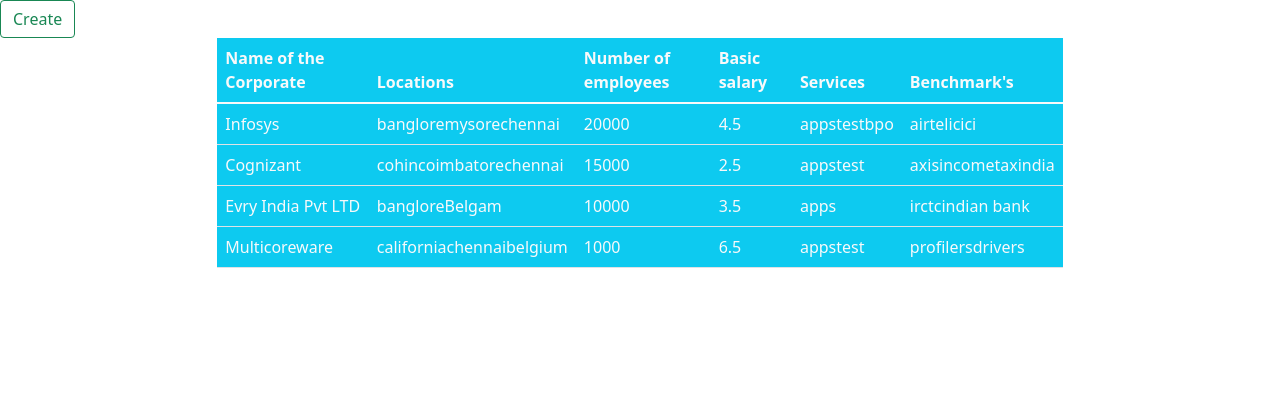
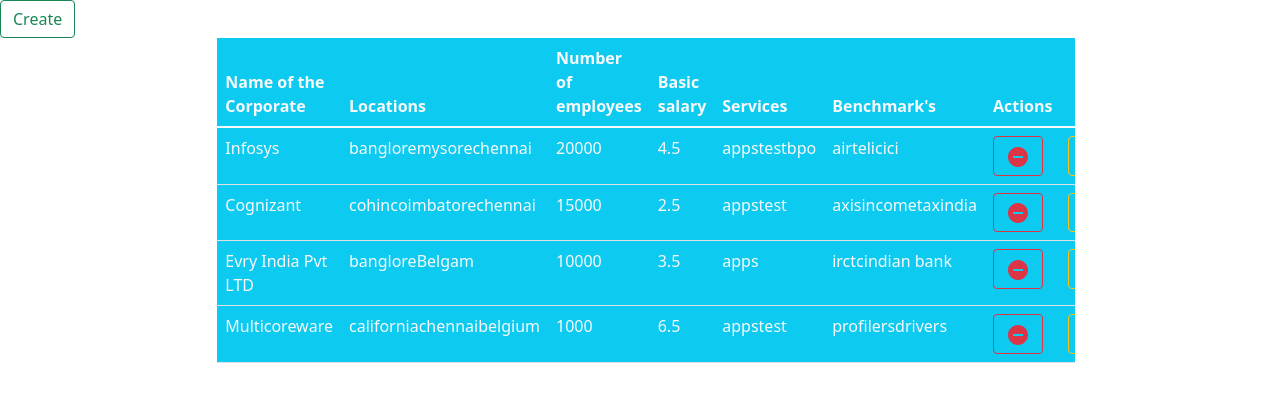
Before and after one commit to razzaksr/DLitheBootcampJan2022, a React (Create React App) app in the folder front-crudl/: page / in a window 1280 px wide. Shown: the top 402 px of the page. Built offline with nearby package versions, Linux system fonts and the light colour scheme; the HTML template or start-up script is replaced by a standard one.

Commit message:
Edit, Delete initiated

```diff
--- a/front-crudl/src/List.js
+++ b/front-crudl/src/List.js
@@ -3,6 +3,8 @@
 import Create from "./Create";
 import info, { getting } from './DataAccess'
 import Read from "./Read";
+import RemoveCircleIcon from '@mui/icons-material/RemoveCircle';
+import EditIcon from '@mui/icons-material/Edit';
 
 
 
@@ -58,6 +60,7 @@
                                 <th>Basic salary</th>
                                 <th>Services</th>
                                 <th>Benchmark's</th>
+                                <th>Actions</th>
                             </tr>
                         </thead>
                         <tbody>
@@ -81,6 +84,16 @@
                                     <td>{data.basic}</td>
                                     <td>{data.services}</td>
                                     <td>{data.benchmarks}</td>
+                                    <td>
+                                        <button className="btn btn-outline-danger">
+                                            <RemoveCircleIcon/>
+                                        </button>
+                                    </td>
+                                    <td>
+                                        <button className="btn btn-outline-warning">
+                                            <EditIcon/>
+                                        </button>
+                                    </td>
                                 </tr>
                             ))}
                         </tbody>
```
